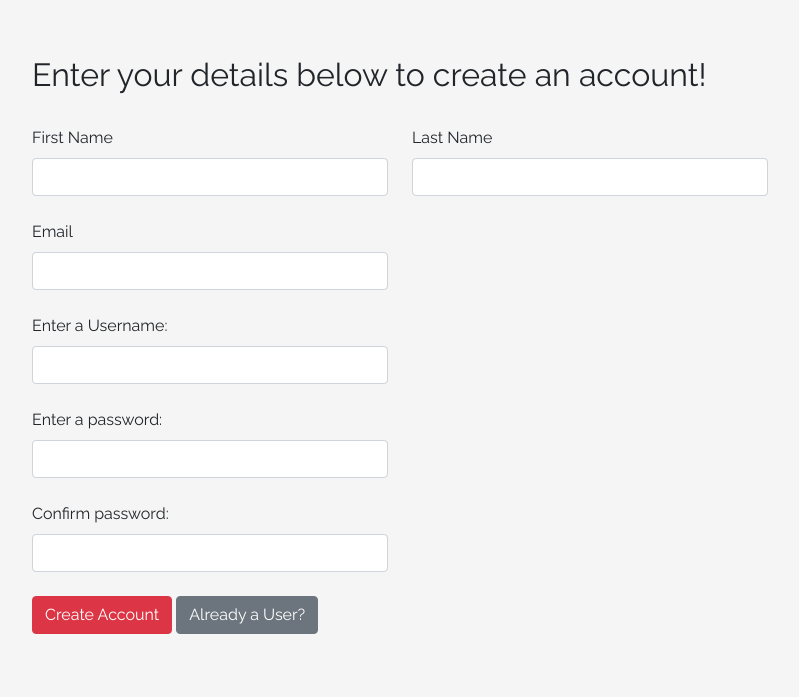
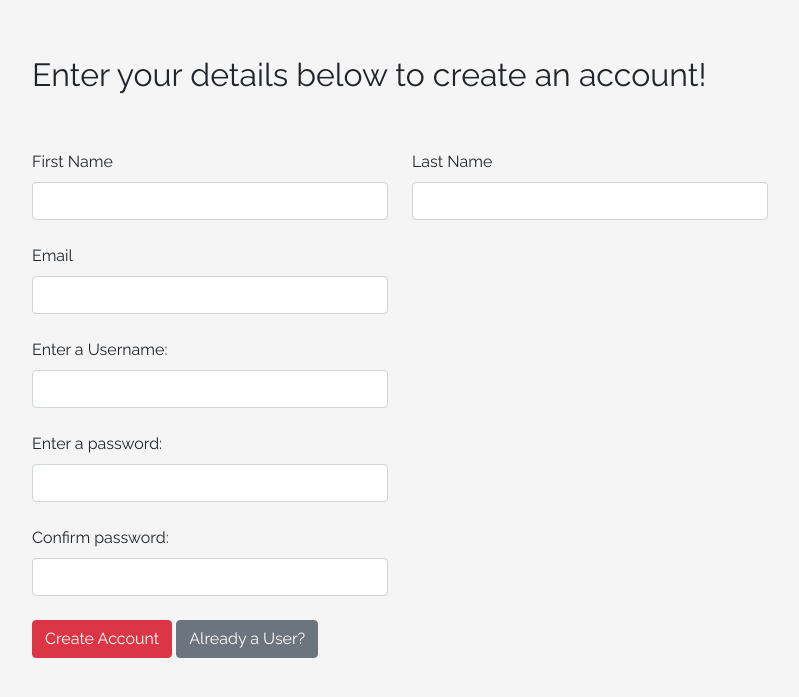
Before and after one commit to rorochaudhary/gotham-auctions, a Flask app: page /auth/register in a window 1280 px wide. Shown: the part 72-769 px from the top of the page, without its empty margins (50-849 px from the left). Run offline with Flask 2, Linux system fonts and the light colour scheme.

Commit message:
updated styling

```diff
--- a/templates/auth/login.j2
+++ b/templates/auth/login.j2
@@ -8,7 +8,7 @@
             </div>
         </div>
         <form method="POST">
-            <div class='row mt-4'>
+            <div class='row mt-5'>
                 <div class="col-4">
                     <label for='username' class="form-label">Username</label>
                     <input type='text' class="form-control" id='username' name='username' required>
--- a/templates/auth/register.j2
+++ b/templates/auth/register.j2
@@ -7,7 +7,7 @@
             </div>
         </div>
         <form method="POST">
-            <div class='row mt-4'>
+            <div class='row mt-5'>
                 <div class="col-4">
                     <label for='fname' class="form-label">First Name</label>
                     <input type='text' class="form-control" id='fname' name='fname'>
```
